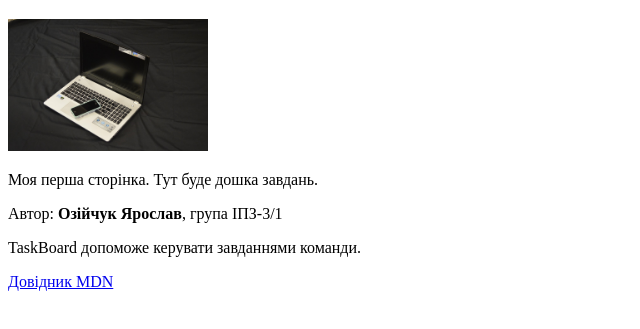
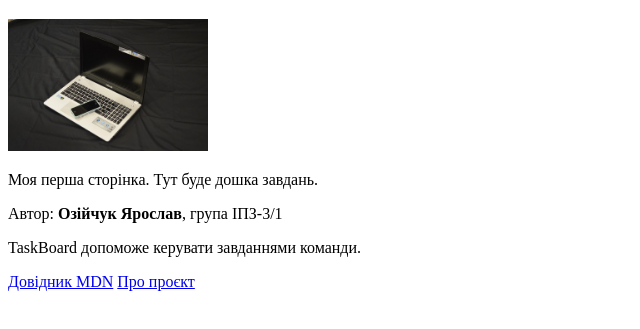
Before and after one commit to Yaroslav-Oziichuk/taskboard, a plain HTML site: page index.html in a window 1280 px wide. Shown: the part 61-390 px from the top of the page, without its empty margins (0-640 px from the left). Drawn offline with Linux system fonts and the light colour scheme.

Commit message:
Додати посилання на сторінку about у index.html

```diff
--- a/index.html
+++ b/index.html
@@ -17,6 +17,7 @@
 
     <a href="https://developer.mozilla.org/uk/">Довідник MDN</a>
 
+    <a href="about.html">Про проєкт</a>
 
 </body>
 </html>
```
